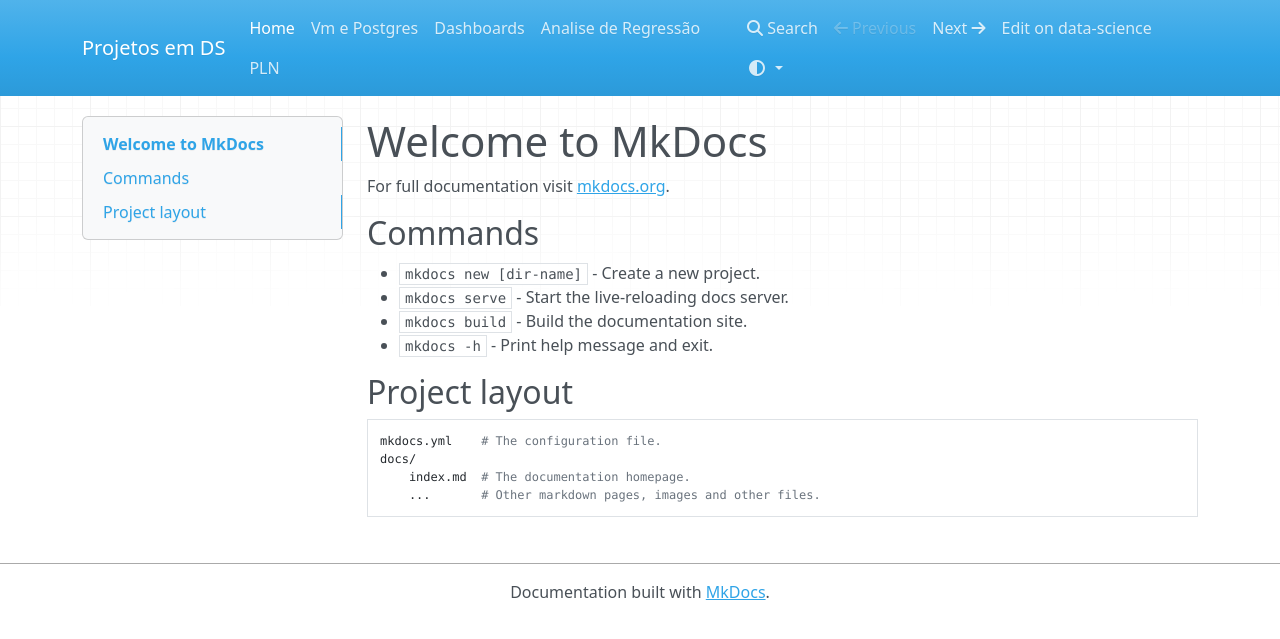
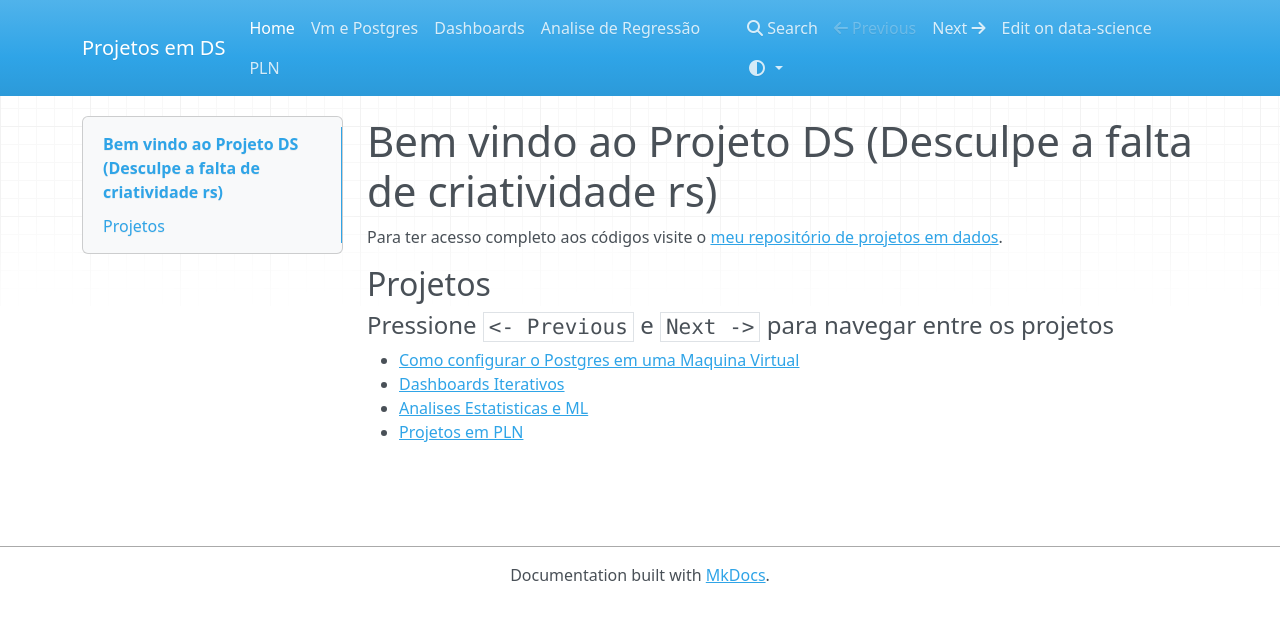
Before and after one commit to Carolbalbs/data-science, an MkDocs documentation site: the page built from docs/index.md, in a window 1280 px wide. Shown: the top 639 px of the page. Built offline with MkDocs 1.6.1, drawn with Linux system fonts in a browser that asks for light colours; nearby versions of some CDN libraries.

Commit message:
Update index.md

```diff
--- a/docs/index.md
+++ b/docs/index.md
@@ -1,17 +1,12 @@
-# Welcome to MkDocs
+# Bem vindo ao Projeto DS (Desculpe a falta de criatividade rs)
 
-For full documentation visit [mkdocs.org](https://www.mkdocs.org).
+Para ter acesso completo aos códigos visite o [meu repositório de projetos em dados](https://github.com/carolbalbs/data-science).
 
-## Commands
+## Projetos
 
-* `mkdocs new [dir-name]` - Create a new project.
-* `mkdocs serve` - Start the live-reloading docs server.
-* `mkdocs build` - Build the documentation site.
-* `mkdocs -h` - Print help message and exit.
+#### Pressione `<- Previous` e ` Next ->` para navegar entre os projetos
 
-## Project layout
-
-    mkdocs.yml    # The configuration file.
-    docs/
-        index.md  # The documentation homepage.
-        ...       # Other markdown pages, images and other files.
+* [Como configurar o Postgres em uma Maquina Virtual](https://carolbalbs.github.io/data-science/vm-config/req-install/)
+* [Dashboards Iterativos](https://carolbalbs.github.io/data-science/proj-dash)
+* [Analises Estatisticas e ML](https://carolbalbs.github.io/data-science/proj-reg)
+* [Projetos em PLN](https://carolbalbs.github.io/data-science/proj-pln)
```
